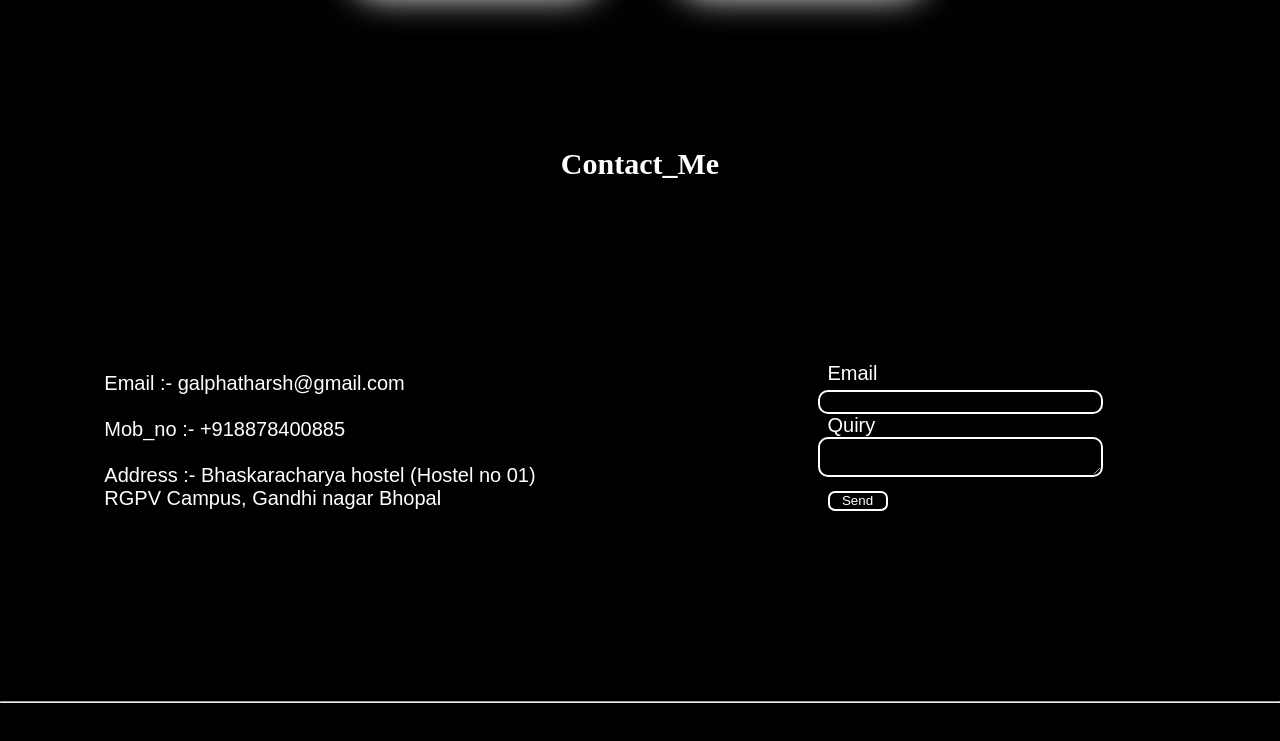
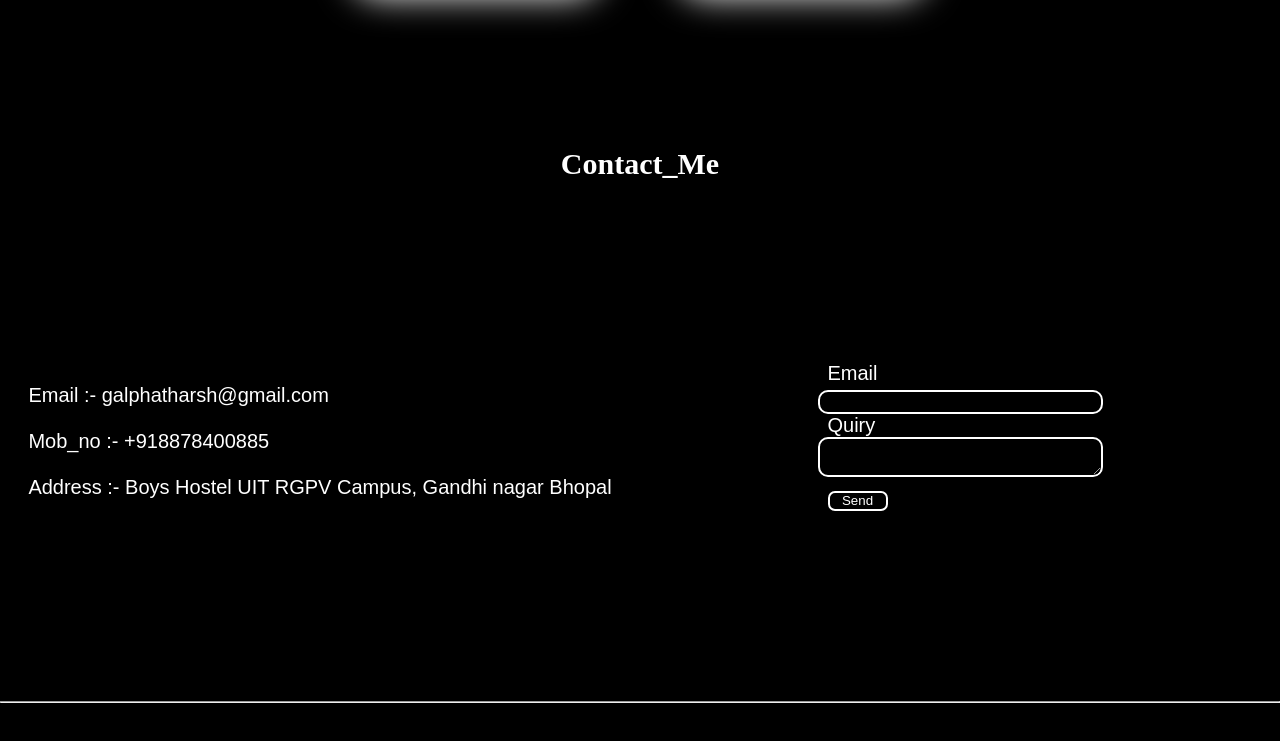
Before and after one commit to HarshitGalphat/harshit_portfolio, a plain HTML site: page index.html in a window 1280 px wide. Shown: the part 2559-3300 px from the top of the page. Drawn offline with Linux system fonts and the light colour scheme.

Commit message:
Update index.html

```diff
--- a/index.html
+++ b/index.html
@@ -69,7 +69,7 @@
                 <div id="contact1">
                   Email :- galphatharsh@gmail.com <br> <br>
                   Mob_no :- +918878400885 <br> <br>
-                  Address :- Bhaskaracharya hostel (Hostel no 01) <br> RGPV Campus, Gandhi nagar Bhopal
+                  Address :- Boys Hostel UIT RGPV Campus, Gandhi nagar Bhopal
                 </div>
                 <div id="contact2">
                     <form action="mailto:galphatharsh@gmail.com">
```
